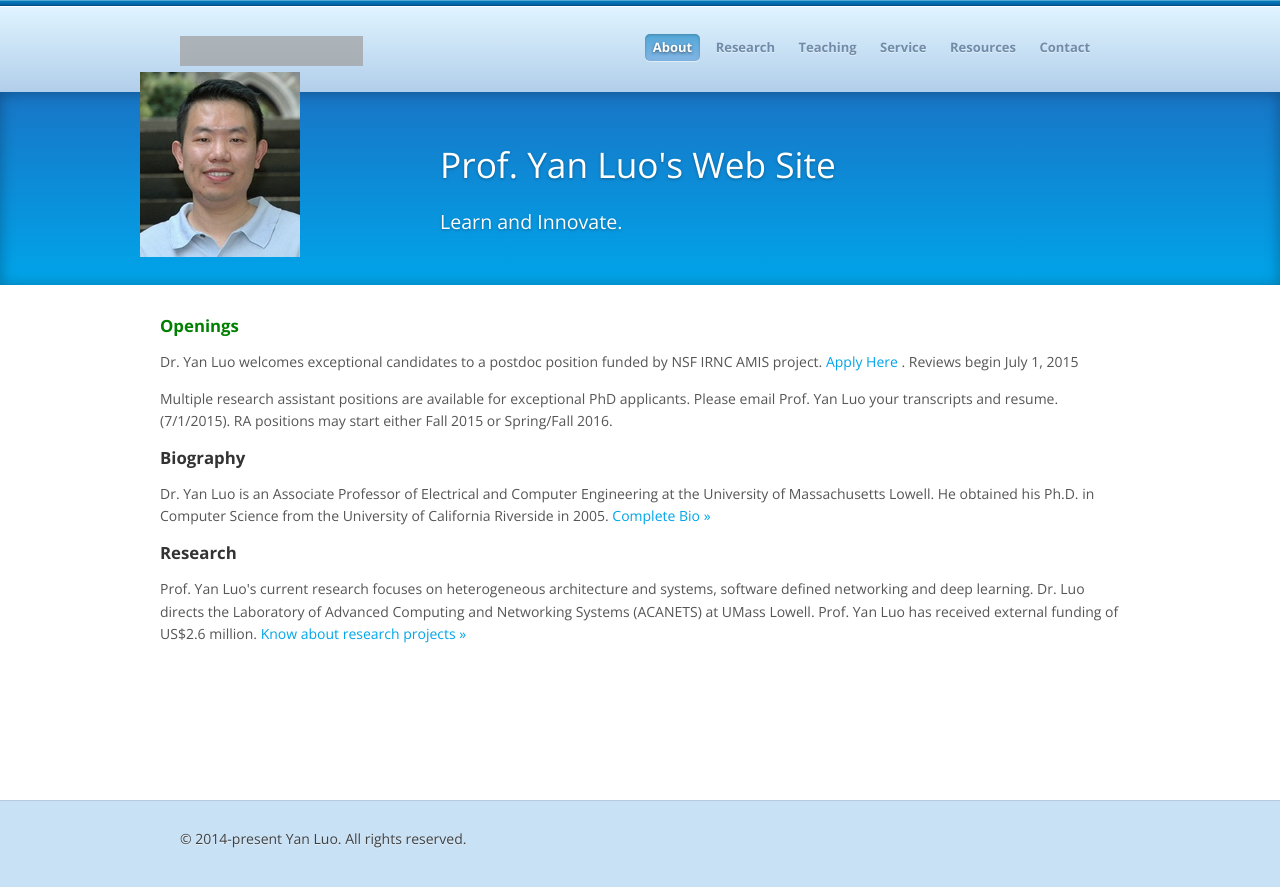
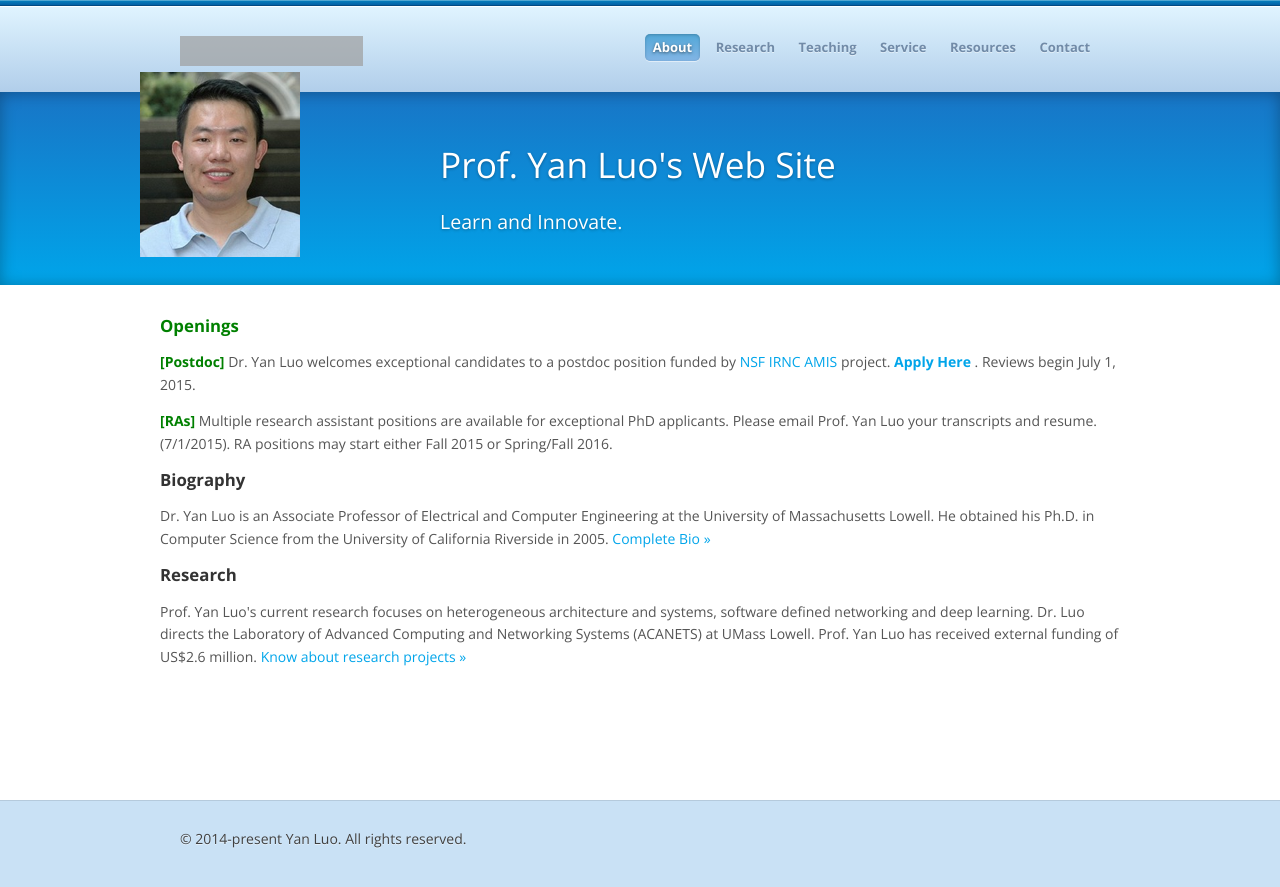
Before and after one commit to eliedaou/acanetsDev, a Jekyll site: the page built from index.html, in a window 1280 px wide. Shown: the top 887 px of the page. Built offline with Jekyll 4.4.1, drawn with Linux system fonts in a browser that asks for light colours; Markdown is read by kramdown in place of the engine named in the settings; grey boxes are pictures that could not be loaded.

Commit message:
update home page

```diff
--- a/index.html
+++ b/index.html
@@ -19,8 +19,8 @@ body_class: overview
 <section class="main">
   <div class="container">
         <h3 style="color:green">Openings</h3>
-	<p>Dr. Yan Luo welcomes exceptional candidates to a postdoc position funded by NSF IRNC AMIS project. <a href="https://jobs.uml.edu/applicants/Central?quickFind=54437"> Apply Here </a>. Reviews begin July 1, 2015 </p>
-	<p>Multiple research assistant positions are available for exceptional PhD applicants. Please email Prof. Yan Luo your transcripts and resume. (7/1/2015). RA positions may start either Fall 2015 or Spring/Fall 2016.</p>
+	<p><b style="color:green">[Postdoc] </b> Dr. Yan Luo welcomes exceptional candidates to a postdoc position funded by <a href="http://www.nsf.gov/awardsearch/showAward?AWD_ID=1450996">NSF IRNC AMIS</a> project. <a href="https://jobs.uml.edu/applicants/Central?quickFind=54437"> <b>Apply Here</b> </a>. Reviews begin July 1, 2015. </p>
+	<p><b style="color:green">[RAs] </b> Multiple research assistant positions are available for exceptional PhD applicants. Please email Prof. Yan Luo your transcripts and resume. (7/1/2015). RA positions may start either Fall 2015 or Spring/Fall 2016.</p>
 
         <h3>Biography</h3>
         <p>Dr. Yan Luo is an Associate Professor of Electrical and Computer Engineering at
```
